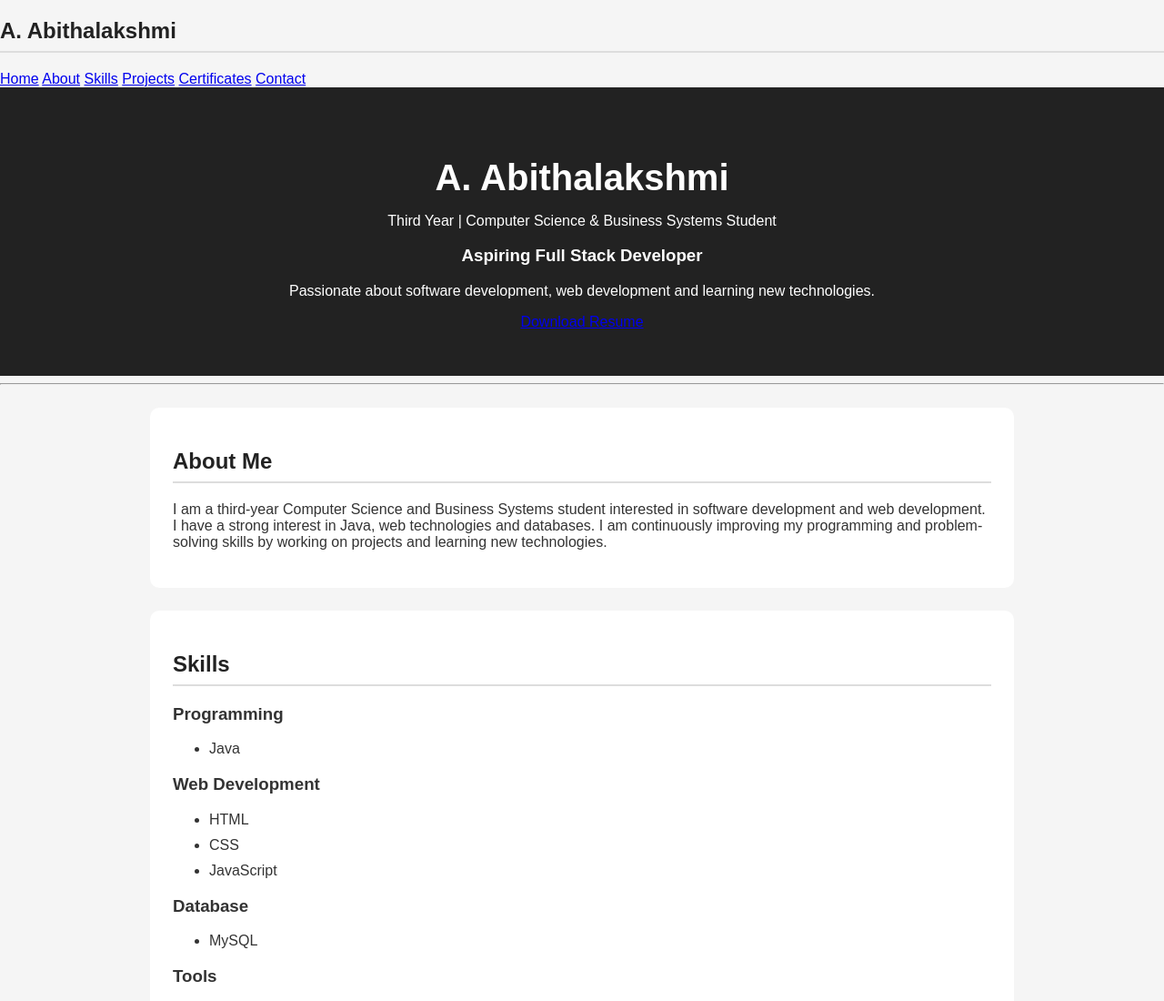
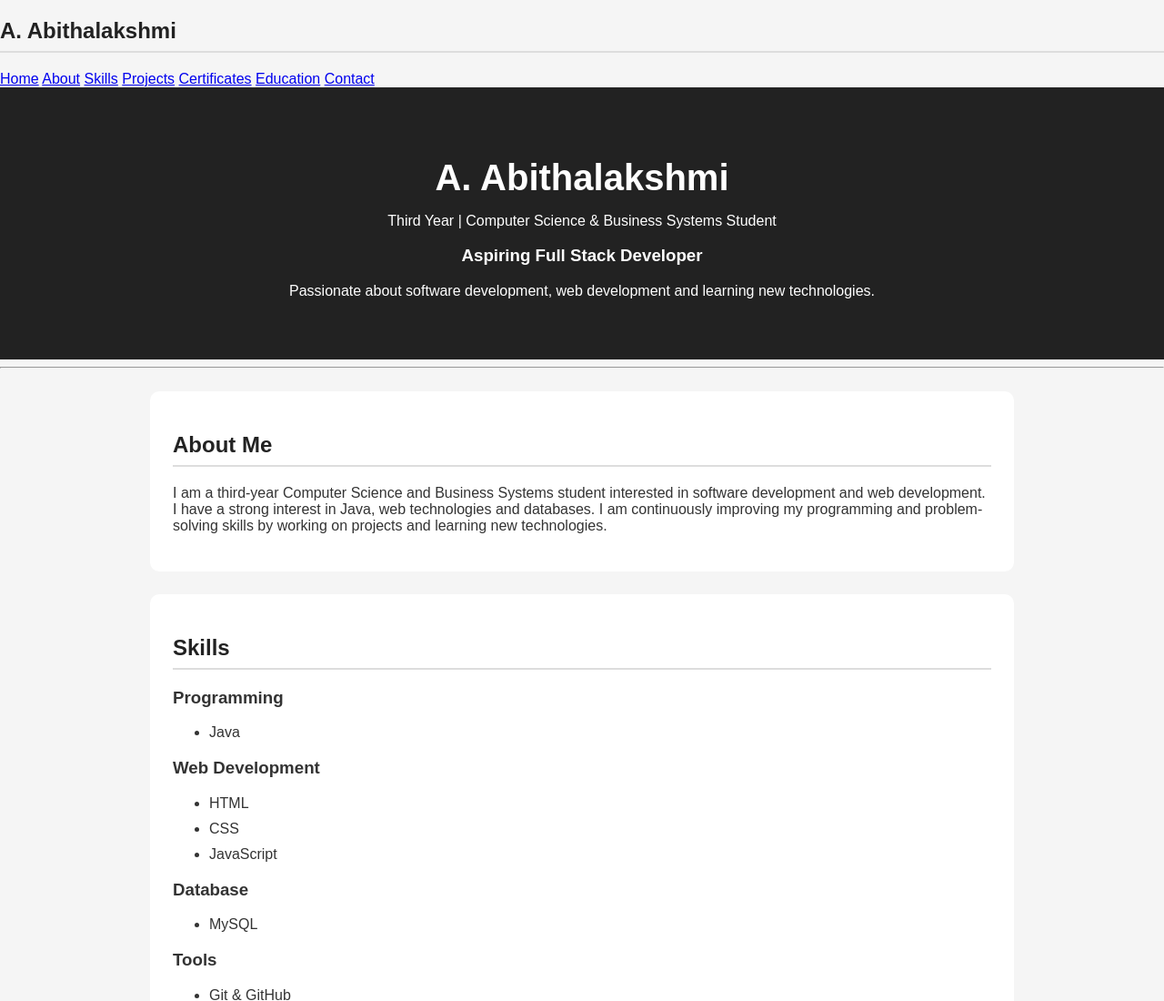
Before and after one commit to abithalakshmia4-code/My-portfolio-, a plain HTML site: page index.html in a window 1280 px wide. Shown: the top 1100 px of the page at 91% size. Drawn offline with Linux system fonts and the light colour scheme.

Commit message:
Update index.html

```diff
--- a/index.html
+++ b/index.html
@@ -13,6 +13,7 @@
     <a href="#skills">Skills</a>
     <a href="#projects">Projects</a>
     <a href="#certificates">Certificates</a>
+    <a href="#education">Education</a>
     <a href="#contact">Contact</a>
 </nav>
 
@@ -30,10 +31,6 @@
         Passionate about software development, web development
         and learning new technologies.
     </p>
-
-    <a href="resume.pdf" target="_blank">
-        Download Resume
-    </a>
 </header>
 
 <hr>
```
